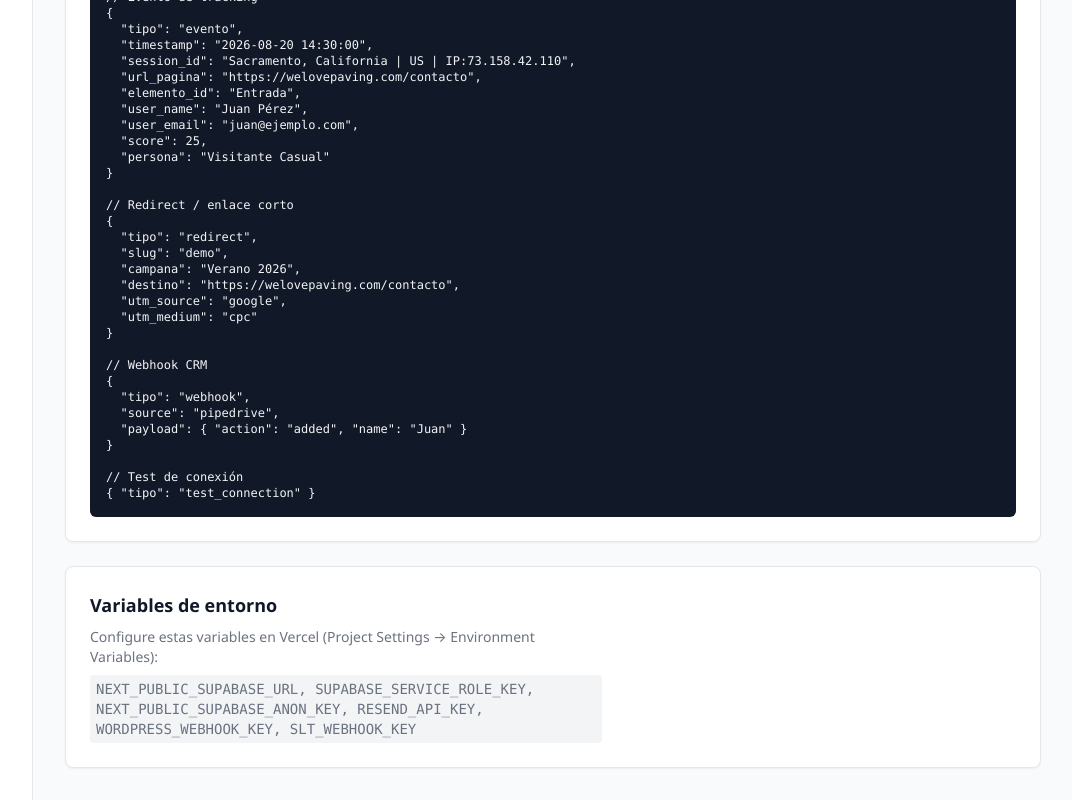
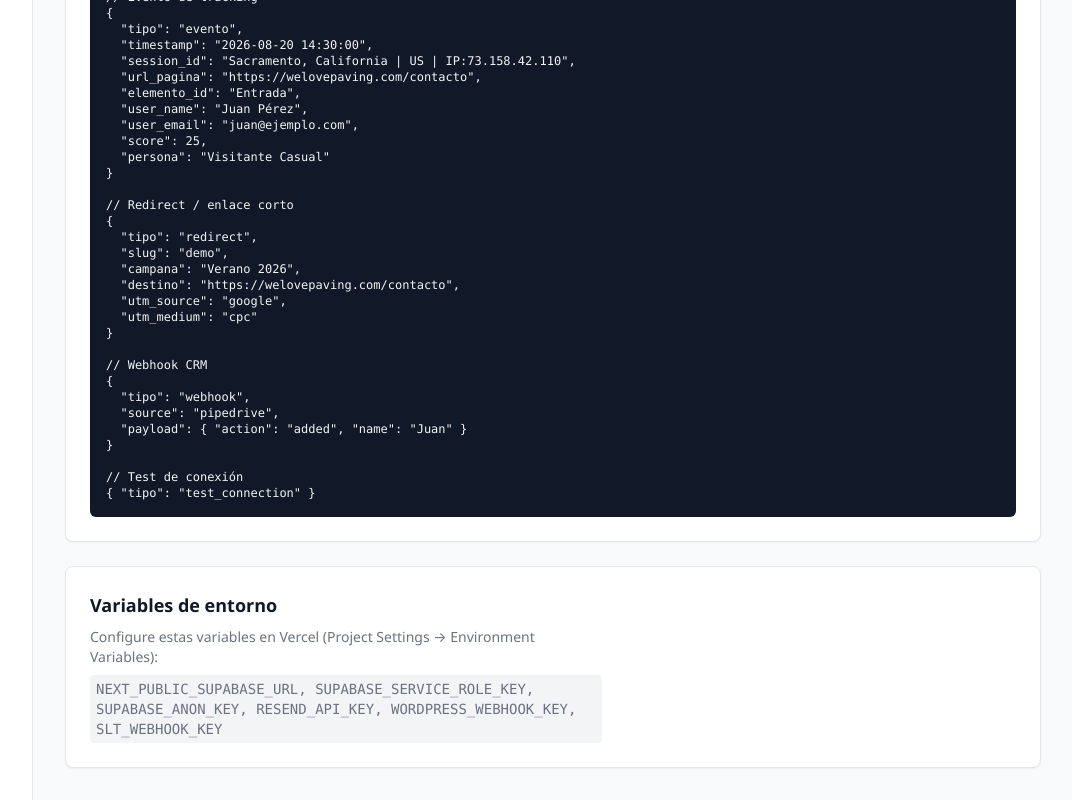
Before and after one commit to felipecr-wlp/wlo-slt, a Next.js app: page /dashboard/settings in a window 1280 px wide. Shown: the part 1068-1868 px from the top of the page, without its empty margins (207-1279 px from the left). Built offline with nearby package versions, Linux system fonts and the light colour scheme; no server answers.

Commit message:
fix: renombrar NEXT_PUBLIC_SUPABASE_ANON_KEY a SUPABASE_ANON_KEY (no exponer al browser)

```diff
--- a/src/app/dashboard/page.tsx
+++ b/src/app/dashboard/page.tsx
@@ -35,7 +35,7 @@ export default async function DashboardPage() {
             </p>
             <code className="block rounded bg-red-100 px-2 py-1 text-xs text-red-800">
               NEXT_PUBLIC_SUPABASE_URL<br />
-              NEXT_PUBLIC_SUPABASE_ANON_KEY<br />
+              SUPABASE_ANON_KEY<br />
               SUPABASE_SERVICE_ROLE_KEY
             </code>
             <p className="mt-3 text-sm text-red-600">
--- a/src/app/dashboard/settings/page.tsx
+++ b/src/app/dashboard/settings/page.tsx
@@ -107,7 +107,7 @@ export default function SettingsPage() {
           <p className="max-w-lg text-sm text-gray-500">
             Configure estas variables en Vercel (Project Settings → Environment Variables):
             <code className="mt-2 block rounded bg-gray-100 px-1.5 py-1 dark:bg-gray-800">
-              NEXT_PUBLIC_SUPABASE_URL, SUPABASE_SERVICE_ROLE_KEY, NEXT_PUBLIC_SUPABASE_ANON_KEY, RESEND_API_KEY, WORDPRESS_WEBHOOK_KEY, SLT_WEBHOOK_KEY
+              NEXT_PUBLIC_SUPABASE_URL, SUPABASE_SERVICE_ROLE_KEY, SUPABASE_ANON_KEY, RESEND_API_KEY, WORDPRESS_WEBHOOK_KEY, SLT_WEBHOOK_KEY
             </code>
           </p>
         </CardContent>
--- a/src/lib/supabase.ts
+++ b/src/lib/supabase.ts
@@ -7,7 +7,7 @@ let client: ReturnType<typeof createClient> | null = null;
 export function getSupabase() {
   if (client) return client;
   const url = (process.env.NEXT_PUBLIC_SUPABASE_URL || '').trim();
-  const key = (process.env.NEXT_PUBLIC_SUPABASE_ANON_KEY || '').trim();
+  const key = (process.env.SUPABASE_ANON_KEY || '').trim();
   if (!url || !key) return null;
   client = createClient(url, key);
   return client;
```
Also changed, not shown: 1 other file (tests, documents, lock files or other folders).
